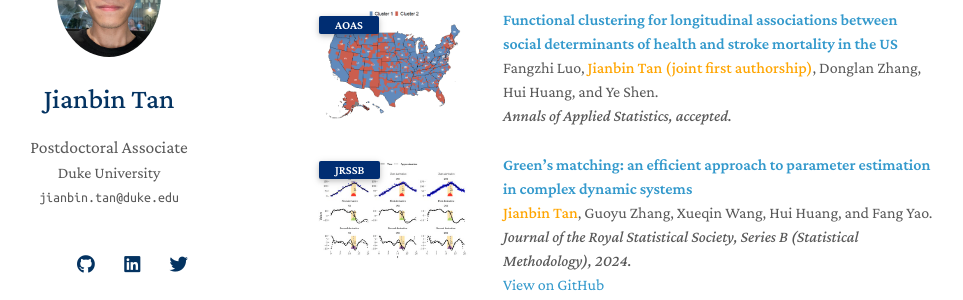
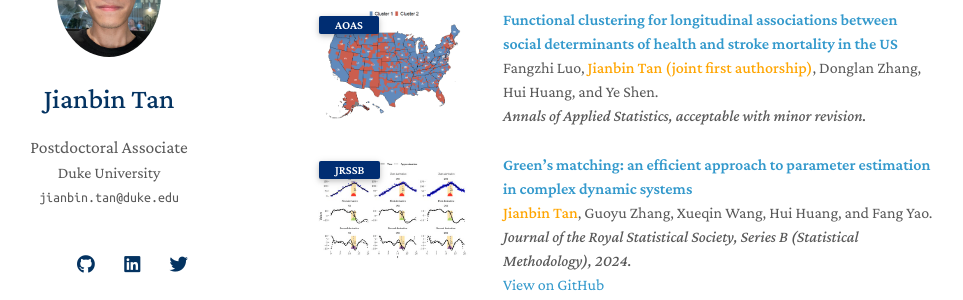
Before and after one commit to Tan-jianbin/Tan-jianbin.github.io, a Jekyll site: the page built from index.md, in a window 1280 px wide and 900 px high, scrolled down 417 px. Shown: the part 153-453 px from the top of the window, without its empty margins (167-1130 px from the left). Built offline with Jekyll 4.4.1, drawn with Linux system fonts in a browser that asks for light colours; nearby versions of some CDN libraries; a style sheet for code colours, icons or effects is not loaded; our own code applies the rules of GitHub Pages for plain Markdown files.

Commit message:
Update publications.md

```diff
--- a/_includes/publications.md
+++ b/_includes/publications.md
@@ -49,7 +49,7 @@
   <div class="col-sm-9" style="position: relative;padding-right: 15px;padding-left: 20px;">
     <div class="title"><a href="https://arxiv.org/pdf/2406.10499v4">Functional clustering for longitudinal associations between social determinants of health and stroke mortality in the US</a></div>
     <div class="author"> Fangzhi Luo, <strong><span style="color: orange;">Jianbin Tan (joint first authorship)</span></strong>, Donglan Zhang, Hui Huang, and Ye Shen.</div>
-    <div class="periodical"><em> Annals of Applied Statistics, accepted.</em></div>
+    <div class="periodical"><em> Annals of Applied Statistics, acceptable with minor revision.</em></div>
   </div>
 </div>
 </li>
```
